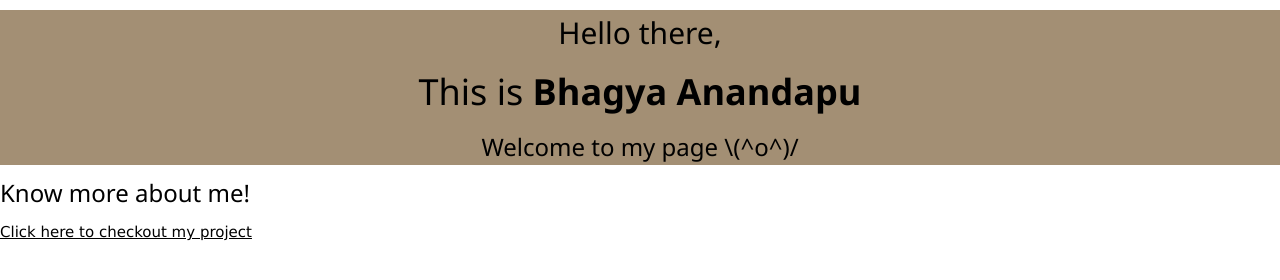
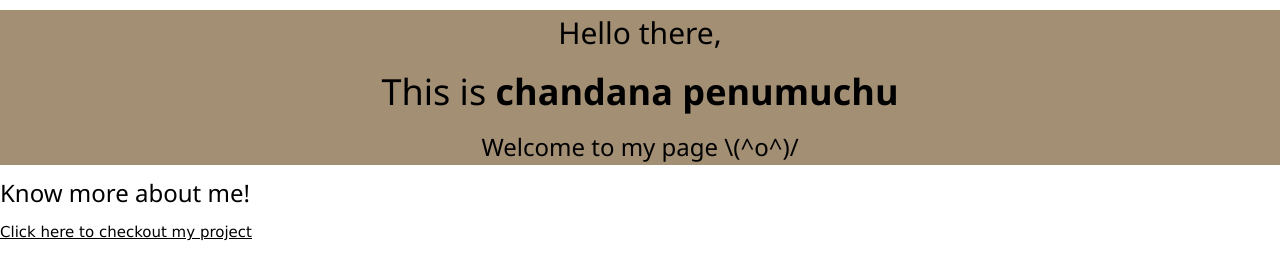
Before and after one commit to ChandanaPenumuchu/level9, a plain HTML site: page index.html in a window 1280 px wide. Drawn offline with nearby package versions, Linux system fonts and the light colour scheme.

Commit message:
Update index.html

```diff
--- a/index.html
+++ b/index.html
@@ -14,7 +14,7 @@
     <body>
         <div id="intro">
             <h2>Hello there,</h2>
-        <h1>This is <strong>Bhagya Anandapu</strong></h1>
+        <h1>This is <strong>chandana penumuchu</strong></h1>
         <h3>Welcome to my page \(^o^)/</h3>
         </div>
         <div>
```
